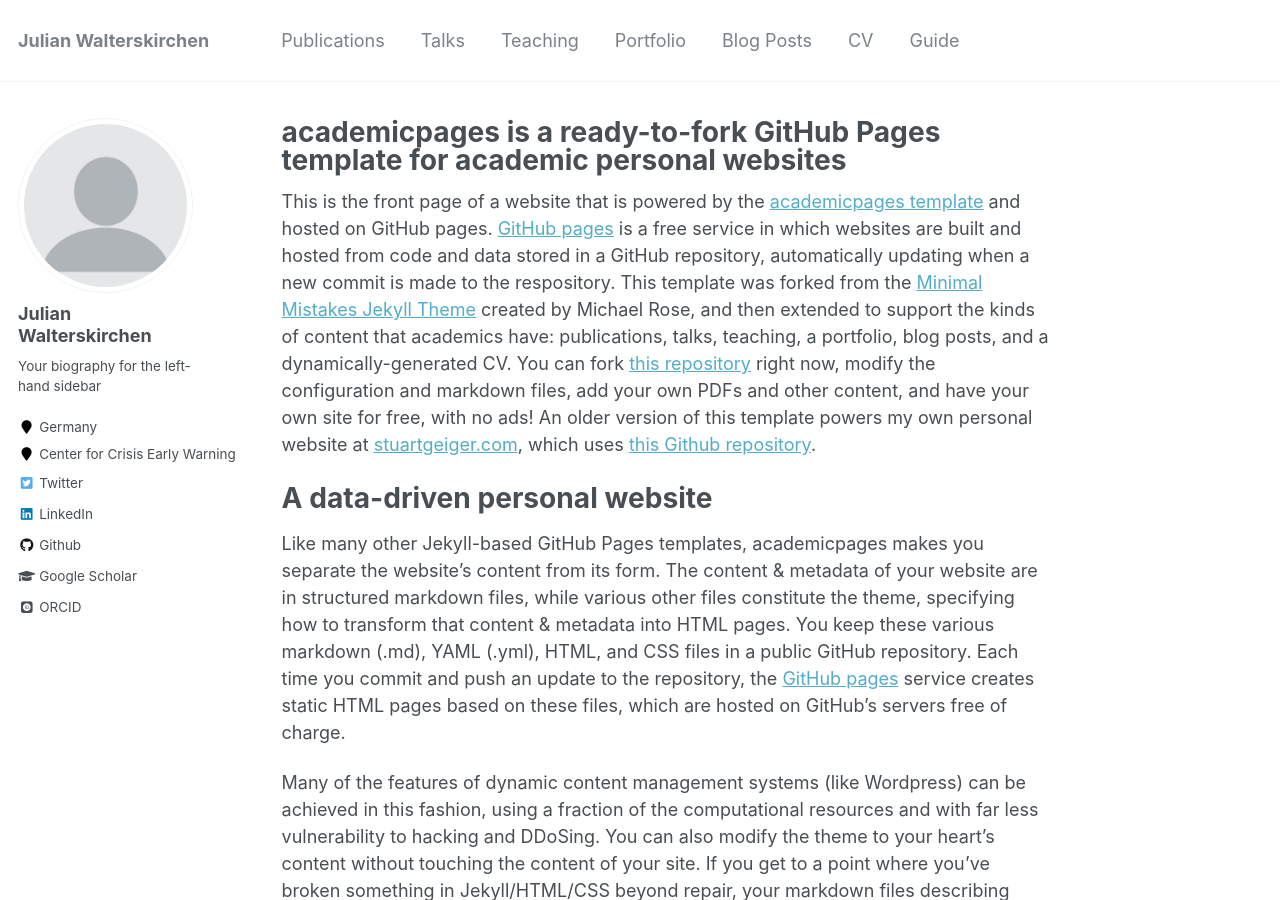
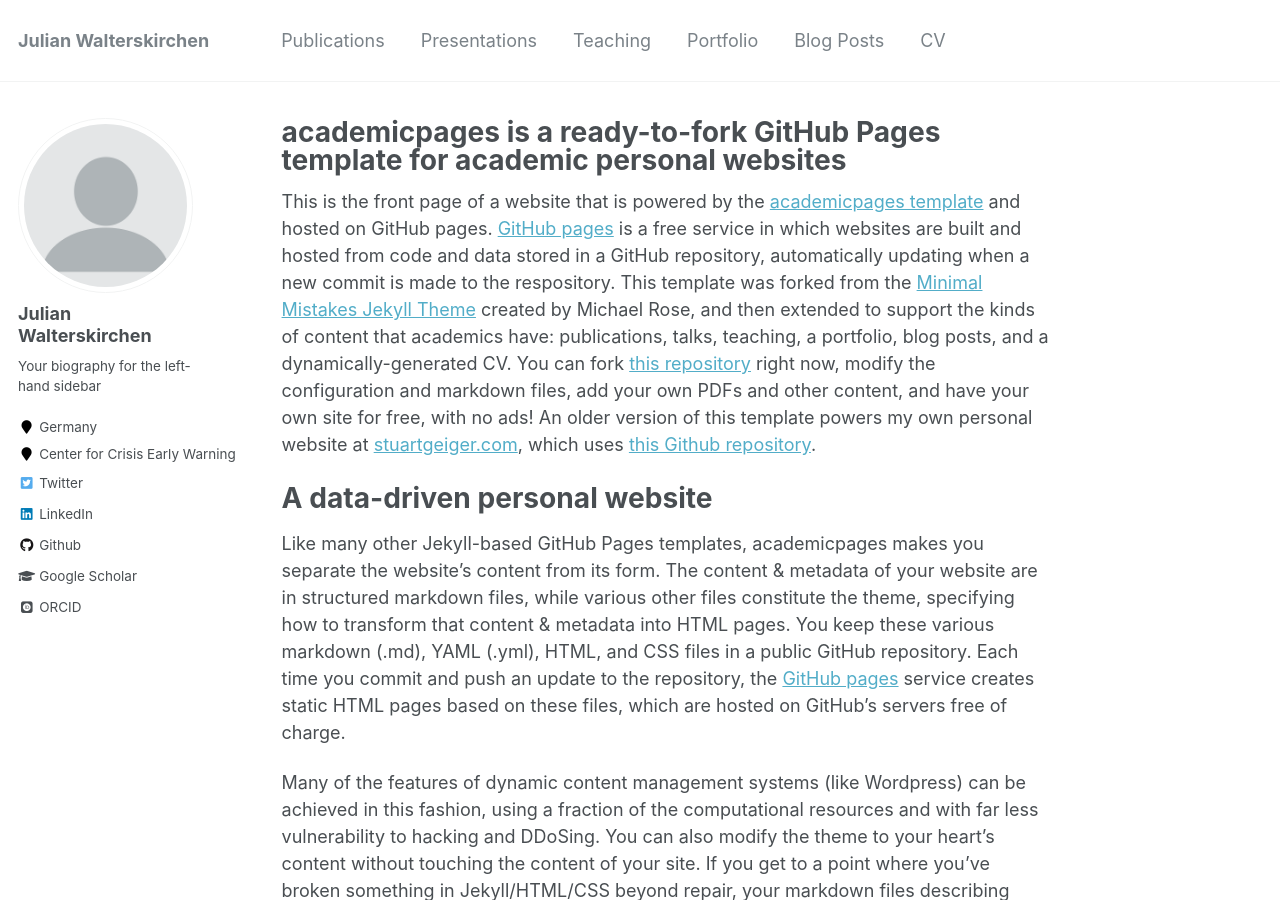
Before and after one commit to jwalterskirchen/jwalterskirchen.github.io, a Jekyll site: the page built from _pages/about.md, in a window 1280 px wide and 900 px high. Built offline with Jekyll 4.4.1, drawn with Linux system fonts in a browser that asks for light colours; some web fonts are replaced.

Commit message:
Update navigation.yml

```diff
--- a/_data/navigation.yml
+++ b/_data/navigation.yml
@@ -3,8 +3,8 @@
   - title: "Publications"
     url: /publications/
 
-  - title: "Talks"
-    url: /talks/
+  - title: "Presentations"
+    url: /presentations/
 
   - title: "Teaching"
     url: /teaching/
@@ -17,6 +17,3 @@
 
   - title: "CV"
     url: /cv/
-
-  - title: "Guide"
-    url: /markdown/
```
